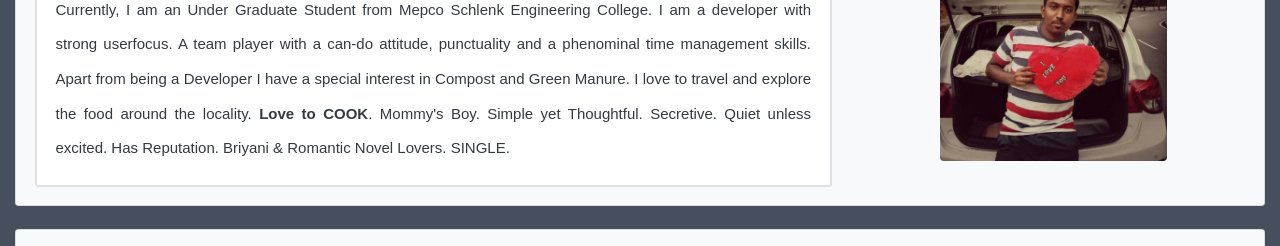
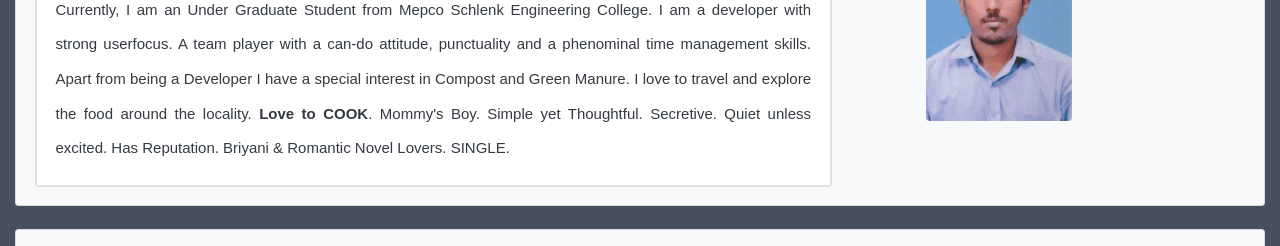
Before and after one commit to mepcovenkat97/Portfolio, a plain HTML site: page index.html in a window 1280 px wide. Shown: the part 197-443 px from the top of the page. Drawn offline with nearby package versions, Linux system fonts and the light colour scheme; a web font is replaced by a local one.

Commit message:
Update index.html

```diff
--- a/index.html
+++ b/index.html
@@ -77,7 +77,7 @@
                 </div>
                 <div class="col">
                     <figure class="figure" style="text-align: center">
-                        <img src="images/photo.jpeg" class="figure-img img-fluid rounded" width="75%" style="border-radius: 15px;align-self: center">
+                        <img src="images/photo.jpg" class="figure-img img-fluid rounded" width="75%" style="border-radius: 15px;align-self: center">
                       </figure>
                 </div>
               </div>
```
